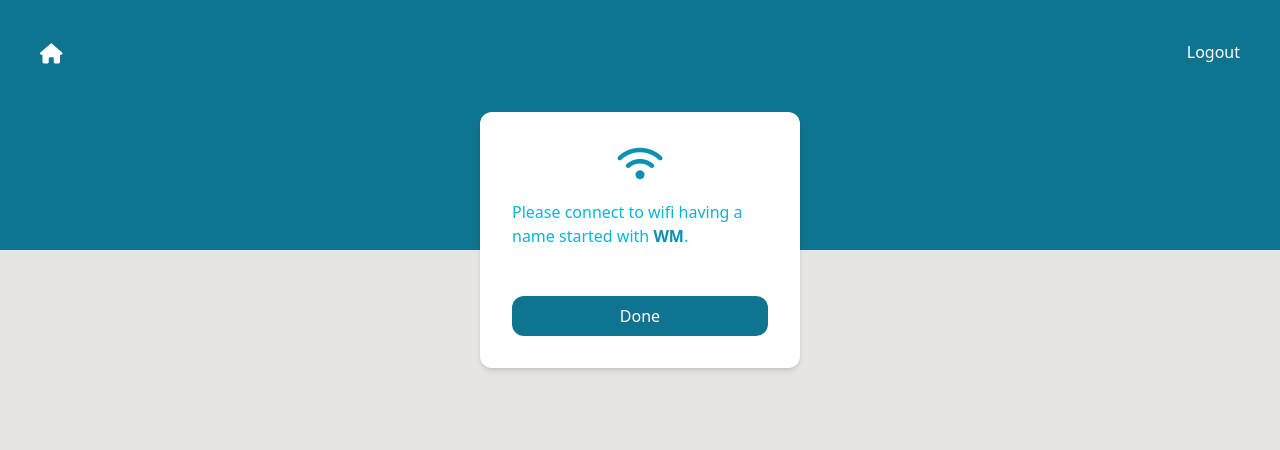
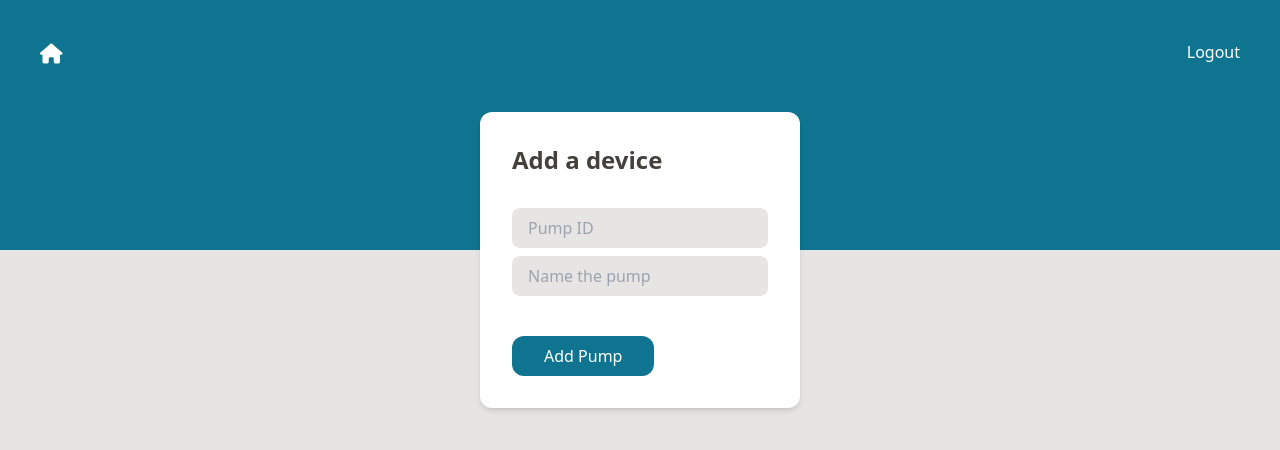
Before and after one commit to KyawKoKoTun/iot-water-pump, a Flask app: page /add in a window 1280 px wide. Shown: the top 450 px of the page. Run offline with Flask 2, Linux system fonts and the light colour scheme; some libraries are stand-ins or nearby versions.

Commit message:
pump token

```diff
--- a/app.py
+++ b/app.py
@@ -36,7 +36,7 @@ def home():
 
 @app.route('/add')
 def add():
-    return render_template('add.html')
+    return render_template('add_confirm.html')
 
 @app.route('/wifi-list')
 def wifi_list():
@@ -58,7 +58,7 @@ def register_user():
     data = request.args
     name = data.get('name')
     email = data.get('email')
-    token = generate_unique_string()
+    token = generate_unique_string(length=32)
     password = data.get('password')
 
     new_user = User(name=name, email=email, token=token,
@@ -151,16 +151,21 @@ def update_user_pump():
 def add_user_pump():
     data = request.args
     token = request.args['token']
+    pump_token = request.args['pump_id']
     user = User.query.filter_by(token=token)[0]
     if not user.token == token:
         return jsonify({'message': 'Not authorized'}), 401
 
     try:
-        Pump.query.filter_by(name=data.get('name'), user_id=user.id)[0]
+        pump = Pump.query.filter_by(token=pump_token)[0]
+        if(pump.user == user):
+            return jsonify({'message': 'Pump already exists'}), 403
+        else:
+            return jsonify({'message': 'Not authorized'}), 401
     except:
         pump = Pump(name=data.get('name'), level=0, current=0,
                     volt=0, state_one=0, state_two=0,
-                    user=user)
+                    user=user, token=pump_token)
         db.session.add(pump)
         db.session.commit()
     return jsonify({'message': 'Pump added successfully'})
--- a/models.py
+++ b/models.py
@@ -16,6 +16,7 @@ class User(db.Model):
 
 class Pump(db.Model):
     id = db.Column(db.Integer, primary_key=True)
+    token = db.Column(db.String)
     name = db.Column(db.String)
     level = db.Column(db.Integer)
     current = db.Column(db.Float)
--- a/templates/add_confirm.html
+++ b/templates/add_confirm.html
@@ -2,30 +2,31 @@
 <div class="bg-white shadow-md p-8 rounded-xl">
     <h1 class="text-2xl mb-8 font-bold">Add a device</h1>
     <div>
-        <input class="w-full rounded-lg px-4 block my-2 py-2 border-0 bg-stone-200" type="text" placeholder="SSID" name="ssid" required>
-        <input class="w-full rounded-lg px-4 block my-2 py-2 border-0 bg-stone-200" type="text" placeholder="Password" name="password" required>
-        <p class="hidden bg-green-100 text-green-600 px-4 py-2 -mb-6 rounded-lg" id="loading">Sending data...</p>
-        <button onclick="add()" class="mt-8 px-8 py-2 rounded-xl bg-cyan-700 hover:bg-cyan-500 text-white ">Add Device</button> </form>
+        <input class="w-full rounded-lg px-4 block my-2 py-2 border-0 bg-stone-200" type="text" placeholder="Pump ID" name="pump_token" required>
+        <input class="w-full rounded-lg px-4 block my-2 py-2 border-0 bg-stone-200" type="text" placeholder="Name the pump" name="name" required>
+        <p class="hidden bg-green-100 text-green-600 px-4 py-2 -mb-6 rounded-lg" id="loading">Adding device...</p>
+        <button onclick="add()" class="mt-8 px-8 py-2 rounded-xl bg-cyan-700 hover:bg-cyan-500 text-white ">Add Pump</button> </form>
     </div>
 </div>
 
 <script>
     function add() {
         token = localStorage.getItem('token');
-        name = document.querySelector('input[name="name"]').value;
-        ssid = sessionStorage.getItem('ssid')
-        password = document.querySelector('input[name="password"]').value;
-        ip = 'http://192.168.4.1/connect';
-        console.log('sending data...')
-        document.getElementById('loading').style.display = 'block';
-        fetch(`${ip}?token=${token}&name=${name}&ssid=${ssid}&password=${password}`).then(res => {
-            console.log(res.json());
-            alert("Device's credentials sent to IP! Redirecting to home.")
-            document.getElementById('loading').style.display = 'none';
-            window.open('/', '_self')
-        }).catch((error) => {
-            alert("Can't connect to device.")
-            document.getElementById('loading').style.display = 'none';
+        pump_token = document.querySelector('input[name="pump_token"]').value;
+        pump_name = document.querySelector('input[name="name"]').value
+        document.getElementById('loading').style.display = 'block'
+        fetch(`/api/pumps/add?token=${token}&pump_id=${pump_token}&name=${pump_name}`).then((res)=>{
+            if(res.ok){
+                alert('Successfully Added!')
+                window.open('/', '_self')
+            }
+            else{
+                return res.json()
+            }
+        })
+        .then((data)=>{
+            alert(data.message)
+            document.getElementById('loading').style.display = 'none'
         })
     }
 </script>{% endblock %}
```
